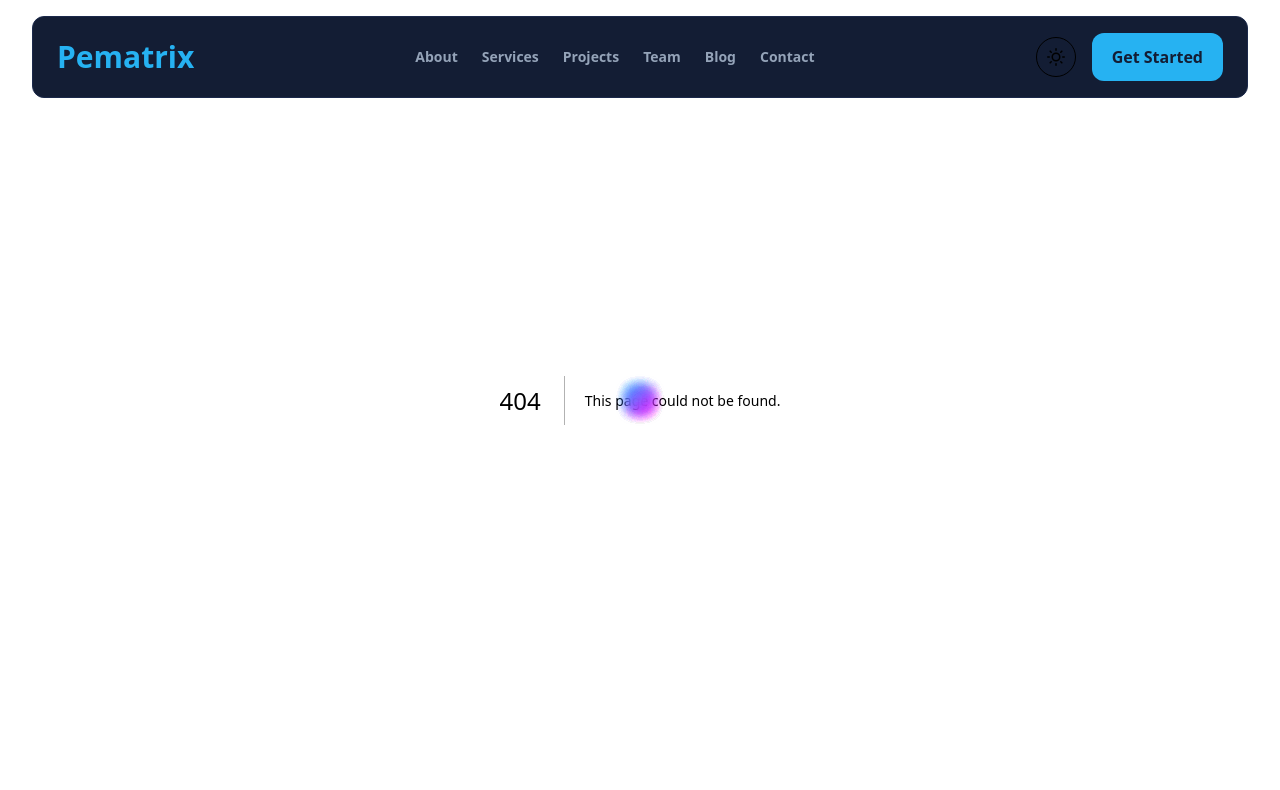
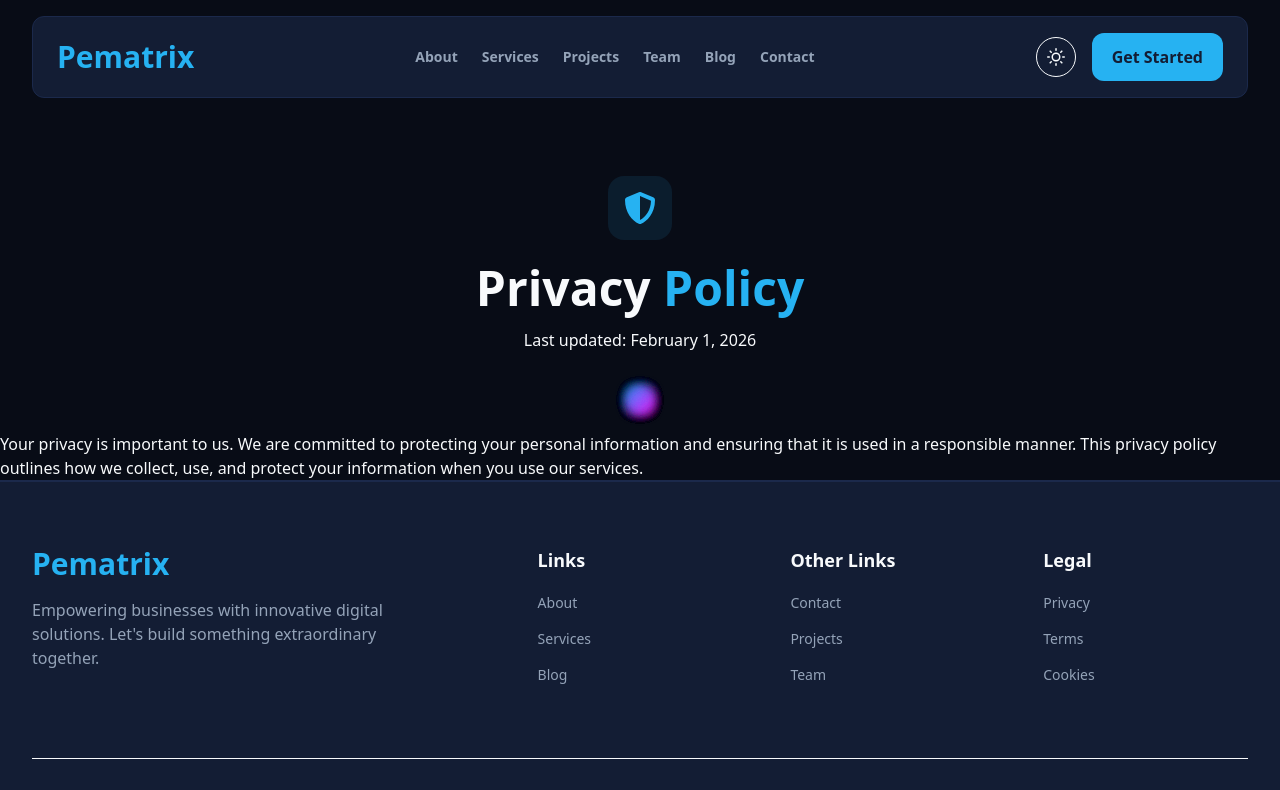
Before and after one commit to DeraJudy/pematrix, a Next.js app: page /privacy in a window 1280 px wide. Before the commit this address had no page. Shown: the top 790 px of the page. Built offline with nearby package versions, Linux system fonts and the light colour scheme.

Commit message:
Legal Pages Added

```diff
--- /dev/null
+++ b/src/app/cookies/page.jsx
@@ -0,0 +1,3 @@
+export default function CookiesPage() {
+  return <div>Cookies</div>
+}
--- /dev/null
+++ b/src/app/privacy/page.jsx
@@ -0,0 +1,59 @@
+"use client"
+import React, { useState } from "react";
+import { motion } from "framer-motion";
+import Link from "next/link";
+import { FaShieldAlt } from 'react-icons/fa';
+
+export default function PrivacyPage() {
+    return (
+        <div className=" relative">
+            <div className="mx-auto max-w-6xl mt-36 py-8">
+                <div>
+                    <motion.div
+                        initial={{ opacity: 0, y: 20 }}
+                        animate={{ opacity: 1, y: 0 }}
+                        transition={{ duration: 0.6 }}
+                        className="text-center mb-12"
+                    >
+                        <div
+                            style={{
+                                backgroundColor: "hsl(var(--primary) / 10%)",
+                            }}
+                            className="w-16 h-16 rounded-2xl flex items-center justify-center mx-auto mb-6">
+                            <FaShieldAlt
+                                style={{
+                                    color: "hsl(var(--primary))",
+                                }}
+                                className="w-8 h-8"
+                            />
+                        </div>
+                        <h1
+                            style={{
+                                color: "hsl(var(--text-foreground))",
+                            }}
+                            className="text-4xl md:text-5xl font-bold mb-4">
+                            Privacy {" "}
+                            <span
+                                style={{
+                                    color: "hsl(var(--primary))",
+                                }}>
+                                Policy
+                            </span>
+                        </h1>
+                        <p
+                            style={{
+                                color: "hsl(var(--text-muted-foreground))",
+                            }}
+                        >
+                            Last updated: February 1, 2026
+                        </p>
+                    </motion.div>
+                </div>
+            </div>
+
+            <p>
+                Your privacy is important to us. We are committed to protecting your personal information and ensuring that it is used in a responsible manner. This privacy policy outlines how we collect, use, and protect your information when you use our services.
+            </p>
+        </div>
+    );
+}
--- /dev/null
+++ b/src/app/terms/page.jsx
@@ -0,0 +1,3 @@
+export default function TermsPage() {
+  return <div>Terms of Service</div>
+}
--- a/src/components/Footer.js
+++ b/src/components/Footer.js
@@ -2,20 +2,20 @@ import React from 'react'
 import { FaTwitter, FaLinkedinIn, FaFacebookF } from "react-icons/fa";
 
 const footerLinks = {
-  company: [
-    { name: "About", href: "#" },
-    { name: "Careers", href: "#" },
-    { name: "Blog", href: "#" },
+  Links: [
+    { name: "About", href: "/" },
+    { name: "Services", href: "/services" },
+    { name: "Blog", href: "/blog" },
   ],
-  services: [
-    { name: "Web Development", href: "#services" },
-    { name: "Product Design", href: "#services" },
-    { name: "Cloud Solutions", href: "#services" },
+  OtherLinks: [
+    { name: "Contact", href: "/contact" },
+    { name: "Projects", href: "/projects" },
+    { name: "Team", href: "/team" },
   ],
   legal: [
-    { name: "Privacy", href: "#" },
-    { name: "Terms", href: "#" },
-    { name: "Cookies", href: "#" },
+    { name: "Privacy", href: "/privacy" },
+    { name: "Terms", href: "/terms" },
+    { name: "Cookies", href: "cookies" },
   ],
 };
 
@@ -63,9 +63,9 @@ const Footer = () => {
               style={{
                 color: "hsl(var(--secondary-foreground))",
               }}
-              className="font-display font-semibold text-lg">Company</h4>
+              className="font-display font-semibold text-lg">Links</h4>
             <ul className="space-y-3 mt-4">
-              {footerLinks.company.map((link) => (
+              {footerLinks.Links.map((link) => (
                 <li key={link.name}>
                   <a
                     href={link.href}
@@ -86,9 +86,9 @@ const Footer = () => {
               style={{
                 color: "hsl(var(--secondary-foreground))",
               }}
-              className="font-semibold text-lg mb-4">Services</h4>
+              className="font-semibold text-lg mb-4">Other Links</h4>
             <ul className="space-y-3">
-              {footerLinks.services.map((link) => (
+              {footerLinks.OtherLinks.map((link) => (
                 <li key={link.name}>
                   <a
                     href={link.href}
```
